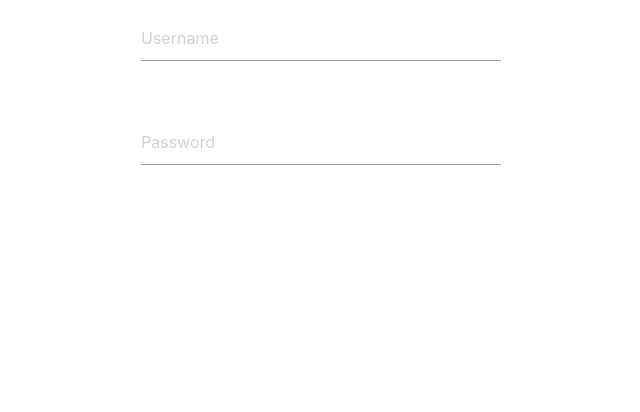
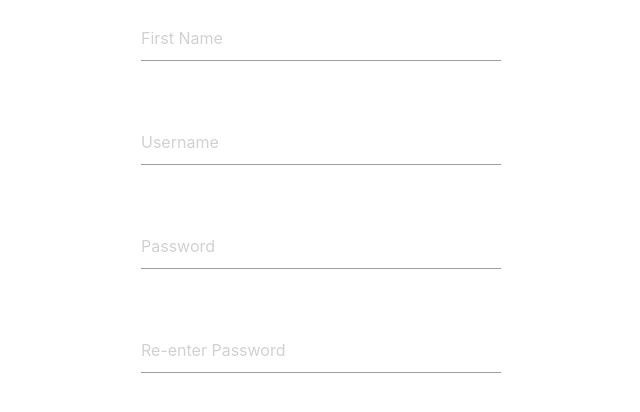
Before and after one commit to zigybass/Authentication-Practice, a React (Create React App) app: page /createAccount in a window 1280 px wide. Shown: the top 412 px of the page, without its empty margins (51-691 px from the left). Built offline with nearby package versions, Linux system fonts and the light colour scheme.

Commit message:
added fields for createAcc. onChange for create page

```diff
--- a/src/components/pages/CreateAccount.js
+++ b/src/components/pages/CreateAccount.js
@@ -1,16 +1,32 @@
 import React from "react";
 
-function CreateAccount () {
+class CreateAccount extends React.Component {
+
+    state = {
+        firstName: "",
+        password: "",
+        confirmPassword: "",
+        username: ""
+    };
+
+    onChange = (e) => {
+        this.setState({ [e.target.name]: e.target.value });
+      }
+
+      render () {
     return (
         <div className="container">
       <form className="col s6">
-        <div className="row">
+      <div className="row">
           <div className="input-field col s5">
             <input
-              placeholder="Username"
+            value={this.state.firstName}
+            name="firstName"
+              placeholder="First Name"
               id="first_name"
               type="text"
               className="validate"
+              onChange={this.onChange}
             />
             <label for="first_name"></label>
           </div>
@@ -18,17 +34,48 @@ function CreateAccount () {
         <div className="row">
           <div className="input-field col s5">
             <input
+            value={this.state.username}
+            name="username"
+              placeholder="Username"
+              id="first_name"
+              type="text"
+              className="validate"
+              onChange={this.onChange}
+            />
+            <label for="first_name"></label>
+          </div>
+        </div>
+        <div className="row">
+          <div className="input-field col s5">
+            <input
+            value={this.state.password}
+            name="password"
               placeholder="Password"
               id="first_name"
               type="text"
               className="validate"
+              onChange={this.onChange}
+            />
+            <label for="first_name"></label>
+          </div>
+        </div>
+        <div className="row">
+          <div className="input-field col s5">
+            <input
+            value={this.state.confirmPassword}
+            name="confirmPassword"
+              placeholder="Re-enter Password"
+              id="first_name"
+              type="text"
+              className="validate"
+              onChange={this.onChange}
             />
             <label for="first_name"></label>
           </div>
         </div>
       </form>
     </div>
-    )
+    )}
 }
 
 export default CreateAccount;
```
